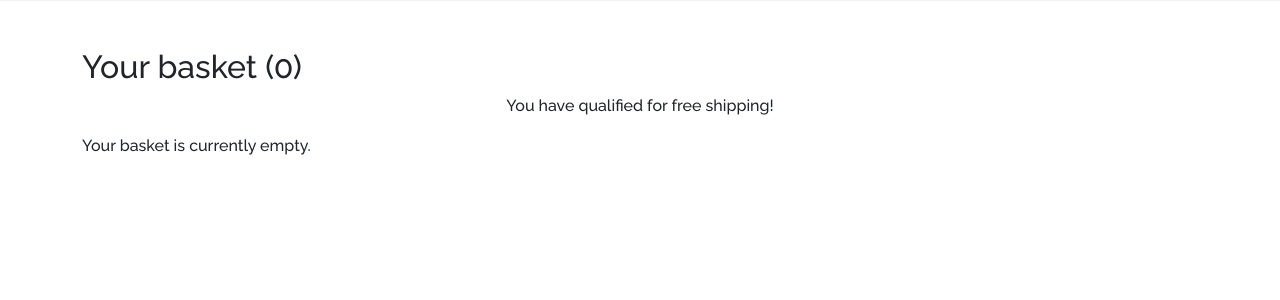
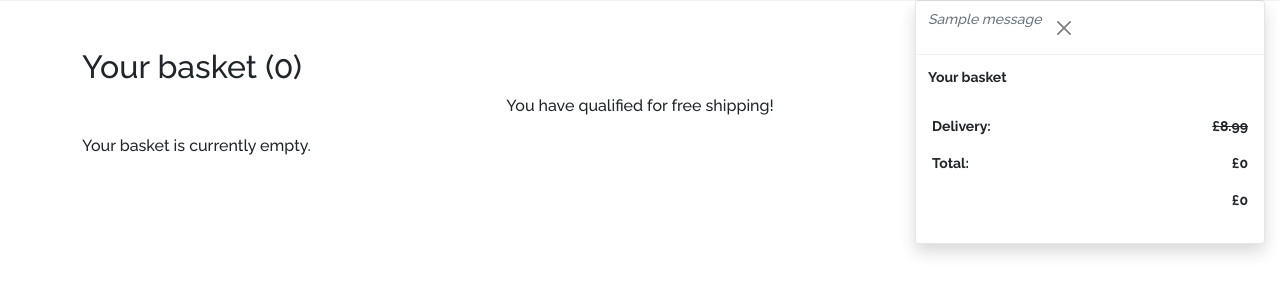
Before and after one commit to MojosBeans100/CI-MS5-loveplants, a Django app: page /bag/ in a window 1280 px wide. Shown: the part 100-400 px from the top of the page. Run offline with Django 3.2, Linux system fonts and the light colour scheme; tables that the repository leaves empty hold one stand-in row (values such as "Sample post"); one stand-in notice (Sample message) is shown; some libraries are stand-ins or nearby versions.

Commit message:
Add functionality for a success toast when updating bag

```diff
--- a/bag/contexts.py
+++ b/bag/contexts.py
@@ -16,6 +16,7 @@ def bag_contents(request):
     total = 0
     product_count = 0
     bag = request.session.get('bag', {})
+    standard_delivery = Decimal(str(8.99))
 
     for item_id, quantity in bag.items():
 
@@ -29,7 +30,7 @@ def bag_contents(request):
         })
 
     if total < settings.FREE_DELIVERY_THRESHOLD and product_count != 0:
-        delivery = Decimal(str(8.99))
+        delivery = standard_delivery
         free_delivery_delta = settings.FREE_DELIVERY_THRESHOLD - total
     else:
         delivery = 0
@@ -50,6 +51,7 @@ def bag_contents(request):
         'total': total,
         'product_count': product_count,
         'delivery': delivery,
+        'standard_delivery': standard_delivery,
         'free_delivery_delta': free_delivery_delta,
         'free_delivery_threshold': settings.FREE_DELIVERY_THRESHOLD,
         'grand_total': grand_total,
--- a/bag/templates/bag/bag.html
+++ b/bag/templates/bag/bag.html
@@ -67,8 +67,7 @@
                     </tr>
                     {% endfor %}
 
-
-                    <tr class="text-end">
+                    <tr id="bag-table-line" class="text-end">
                         <td></td>
                         <td></td>
                         <td></td>
@@ -218,7 +217,7 @@
                 form = document.getElementsByClassName('update-basket')[i]
                 console.log(form)
                 form.submit()
-                //updateSubtotals();
+                updateSubtotals();
             }
         }
     }
--- a/bag/views.py
+++ b/bag/views.py
@@ -1,5 +1,6 @@
 from django.shortcuts import render, redirect, reverse
 from products.models import Product
+from django.contrib import messages
 
 
 def view_bag(request):
@@ -36,6 +37,7 @@ def add_to_bag(request, item_id):
 def edit_bag(request, item_id):
 
     items_in_stock = Product.objects.get(id=item_id).stock_quantity
+    product = Product.objects.get(id=item_id)
     quantity = int(request.POST.get('quantity'))
     bag = request.session.get('bag', {})
 
@@ -45,11 +47,10 @@ def edit_bag(request, item_id):
     else:
         if quantity > 0:
             bag[item_id] = quantity
+            messages.success(request, f'Updated quantity of {product.friendly_name} to {quantity}')
         else:
             bag.pop(item_id)
+            messages.success(request, f'Removed {quantity} of from basket')
 
     request.session['bag'] = bag
     return redirect(reverse('view_bag'))
-
-
-# def remove_item(request, item_id):
--- a/loveplants/settings.py
+++ b/loveplants/settings.py
@@ -94,6 +94,8 @@ TEMPLATES = [
     },
 ]
 
+MESSAGE_STORAGE = 'django.contrib.messages.storage.session.SessionStorage'
+
 AUTHENTICATION_BACKENDS = [
 
     # Needed to login by username in Django admin, regardless of `allauth`
--- a/static/css/base.css
+++ b/static/css/base.css
@@ -101,3 +101,23 @@ button {
     }
 
 }
+
+/* BAG */
+
+#bag-table-line {
+    border-top: grey solid 1px;
+}
+
+/* TOASTS */
+
+.toast {
+    position: absolute;
+    top: 100px;
+    right: 15px;
+    z-index: 9999;
+}
+
+.toast-hr {
+    width: 80%;
+    margin-left: 10%;
+}
--- a/templates/base.html
+++ b/templates/base.html
@@ -109,6 +109,9 @@
 
   {% if messages %}
   <div class="message-container">
+    {% for message in messages %}
+    {% include 'includes/toasts/toast_success.html' %}
+    {% endfor %}
   </div>
   {% endif %}
 
@@ -119,6 +122,11 @@
   {% endblock %}
 
   {% block postloadjs %}
+  <script>
+    var toast = document.getElementsByClassName('toast')[0]
+    var toastElement = new bootstrap.toast(toast)
+    toastElement.show()
+  </script>
   {% endblock %}
 
 </body>
--- /dev/null
+++ b/templates/includes/toasts/toast_success.html
@@ -0,0 +1,54 @@
+<div class="toast show" role="alert" aria-live="assertive" aria-atomic="true" data-bs-animation="true">
+
+  <div class="toast-header">
+    <p><em>{{message}}</em></p>
+    <button type="button" class="btn-close" data-bs-dismiss="toast hide" aria-label="Close"></button>
+  </div>
+
+  <div class="toast-body">
+    <strong class="me-auto">Your basket</strong>
+  </div>
+
+  <!-- list bag items -->
+  {% for item in bag_items %}
+  <div class="row p-3">
+    <div class="col-4">
+      <img style="height: 90px; width: 90px;" src="{{item.product.image1_source_url}}">
+    </div>
+    <div class="col-6">
+      <p>{{item.product.friendly_name}}<br>
+        <em>{{item.product.latin_name}}</em><br>
+        quantity: {{item.quantity}}</p>
+      <br>
+      <br>
+      <p><strong>£{{item.product.price}}</strong></p>
+    </div>
+    <div class="col-2">
+      <i class="fa-solid fa-trash-can"></i>
+    </div>
+  </div>
+  <hr class="toast-hr">
+  {% endfor %}
+
+  <!-- totals and link to payment -->
+  <div class="row p-3 fw-bold">
+
+
+    <div class="col">
+      <p>Delivery:</p>
+      <p>Total:</p>
+    </div>
+    <div class="col text-end">
+      {% if delivery == 0 %}
+      <p class="text-decoration-line-through">£{{standard_delivery}}</p>
+      <p>£{{delivery}}</p>
+      {% else %}
+      <p>{{delivery}}</p>
+      {% endif %}
+
+      <p>£{{grand_total}}</p>
+    </div>
+
+  </div>
+
+</div>
```
